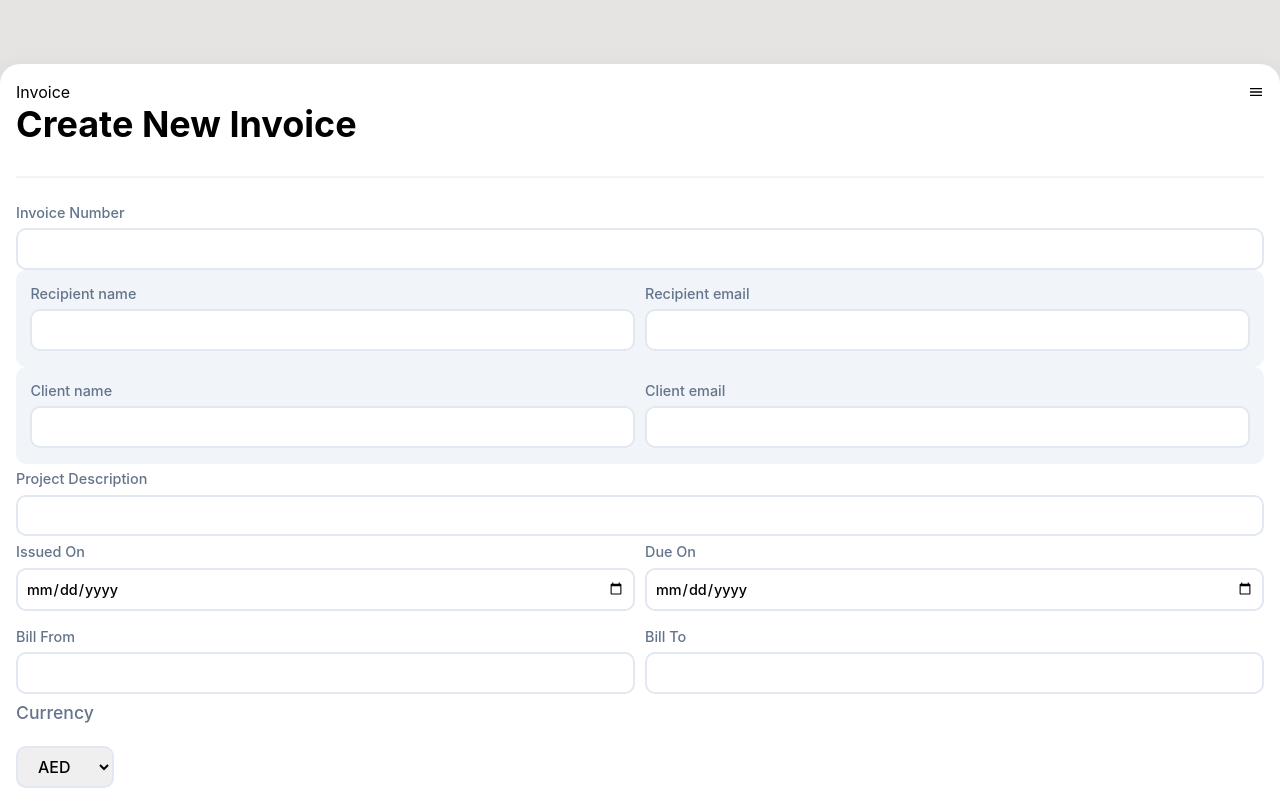
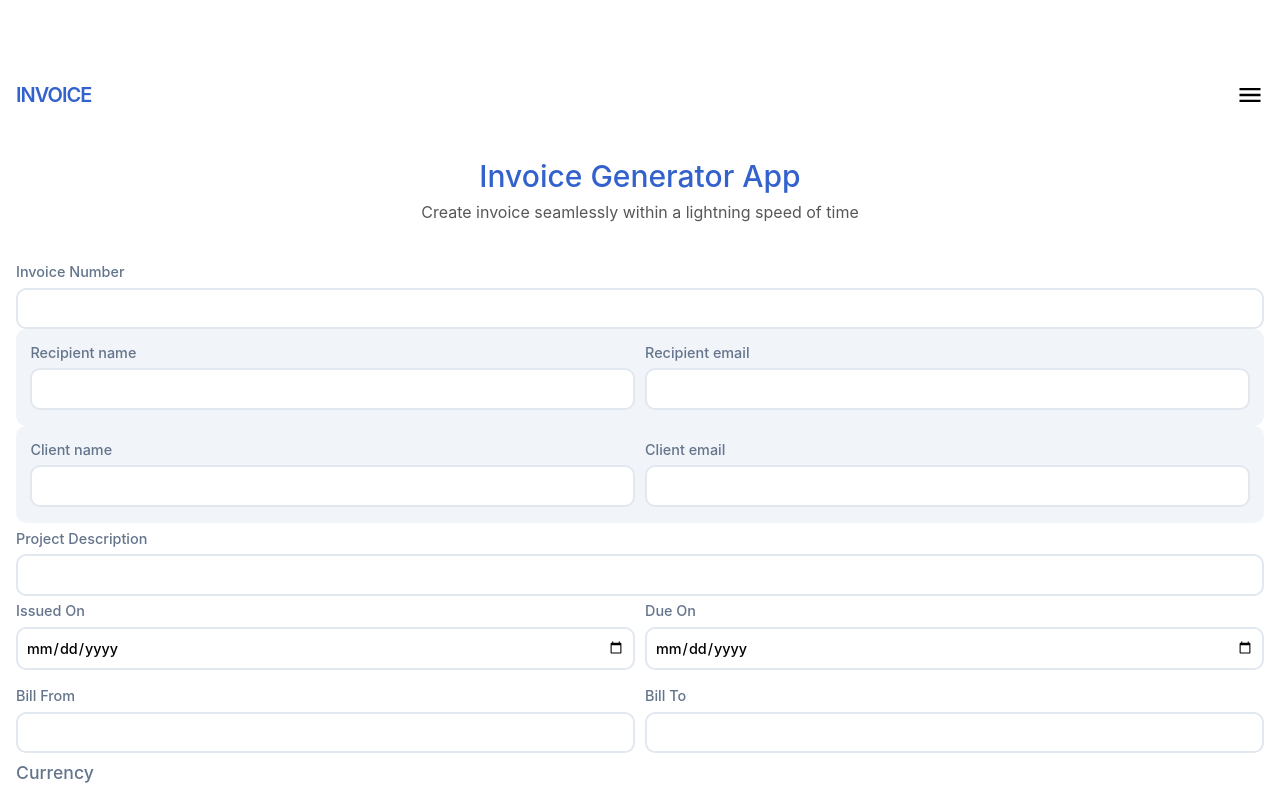
Before and after one commit to 0xlarmideh/invoice-generator, a React (Vite) app: page / in a window 1280 px wide. Shown: the top 800 px of the page. Built offline with nearby package versions, Linux system fonts and the light colour scheme; a web font is replaced by a local one.

Commit message:
Implemented Navbar and Homepage copy

```diff
--- a/src/App.css
+++ b/src/App.css
@@ -1,12 +1,7 @@
 #root {
-  /* max-width: 600px; */
   margin: 0 auto;
   padding: 1rem;
   background-color: white;
-  border-radius: 20px;
-  box-shadow: rgba(149, 157, 165, 0.2) 0px 8px 24px;
-
-  /* text-align: center; */
 }
 
 
--- a/src/components/Typography.jsx
+++ b/src/components/Typography.jsx
@@ -2,7 +2,7 @@ import React from "react";
 
 // Main heading component
 export const Heading = ({ title, className }) => {
-  return <h1 className={`text-4xl font-bold ${className}`}>{title}</h1>;
+  return <h1 className={`text-3xl font-medium ${className}`}>{title}</h1>;
 };
 
 // SubHeading component
--- a/src/components/navbar.jsx
+++ b/src/components/navbar.jsx
@@ -1,11 +1,11 @@
 import { Paragraph } from "./Typography"
 import { Icon } from '@iconify/react';
 
-const Navbar = () => {
+const Navbar = ({onClick}) => {
   return (
-    <nav className="flex justify-between items-center">
-      <Paragraph title="Invoice" />
-      <Icon icon="material-symbols:menu" />
+    <nav className="flex justify-between items-center text-[16px] mb-[3rem] ">
+      <p className="text-blue font-semibold tracking-tighter text-[20px]">INVOICE</p>
+      <Icon icon="material-symbols:menu" width={28} onClick={onClick} />
     </nav>
   );
 }
--- a/src/index.css
+++ b/src/index.css
@@ -15,9 +15,7 @@
 
 body {
   margin: 4rem auto;
-  background-color: #E5E4E2;
   min-width: 320px;
-  /* max-width: 600px; */
   min-height: 100vh;
 }
 
--- a/src/views/InvoicingForm.jsx
+++ b/src/views/InvoicingForm.jsx
@@ -4,7 +4,7 @@ import { useNavigate } from "react-router-dom";
 import CurrenciesData from "../../currencies.json";
 import InputFieldFormik from "../components/form/InputFieldFormik";
 import InputFieldRO from "../components/form/InputFieldRO";
-import { Heading, SmallHeading } from "../components/Typography";
+import { Heading, SmallHeading, Paragraph } from "../components/Typography";
 
 import Button from "../components/form/Button";
 import { Form, Formik, FieldArray } from "formik";
@@ -73,8 +73,13 @@ function InvoicingForm() {
   ) : (
     <div>
       <Heading
-        title="Create New Invoice"
-        className="border-b-2 border-slate-100 pb-[2rem] mb-[1.2rem] "
+        title="Invoice Generator App"
+        className=" text-center text-blue pb-[.4rem] "
+      />
+      <Paragraph
+        title="Create invoice seamlessly within a lightning speed of time
+"
+        className="text-text text-center pb-[2rem] "
       />
       {/* Map over local storage items */}
       <div>
```
